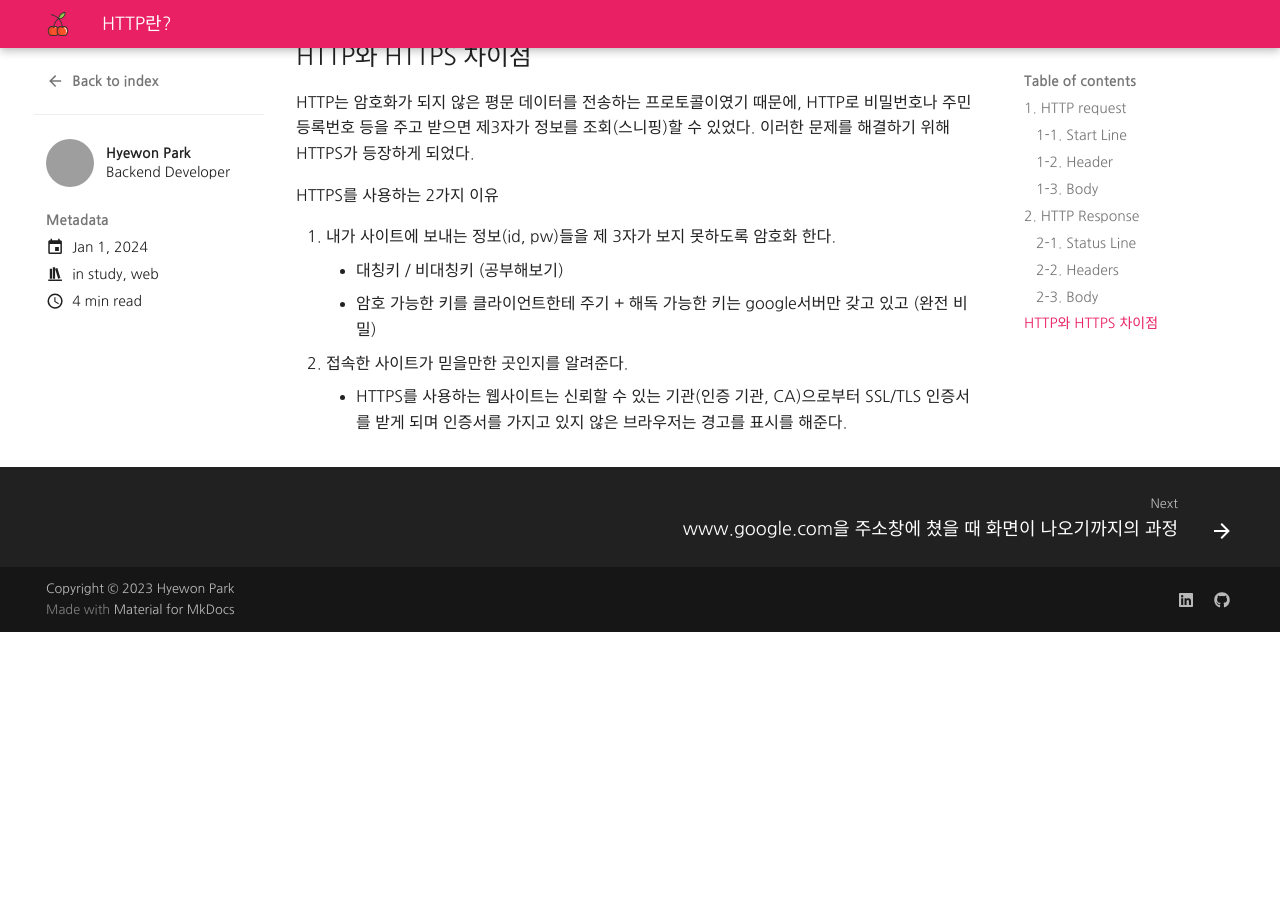
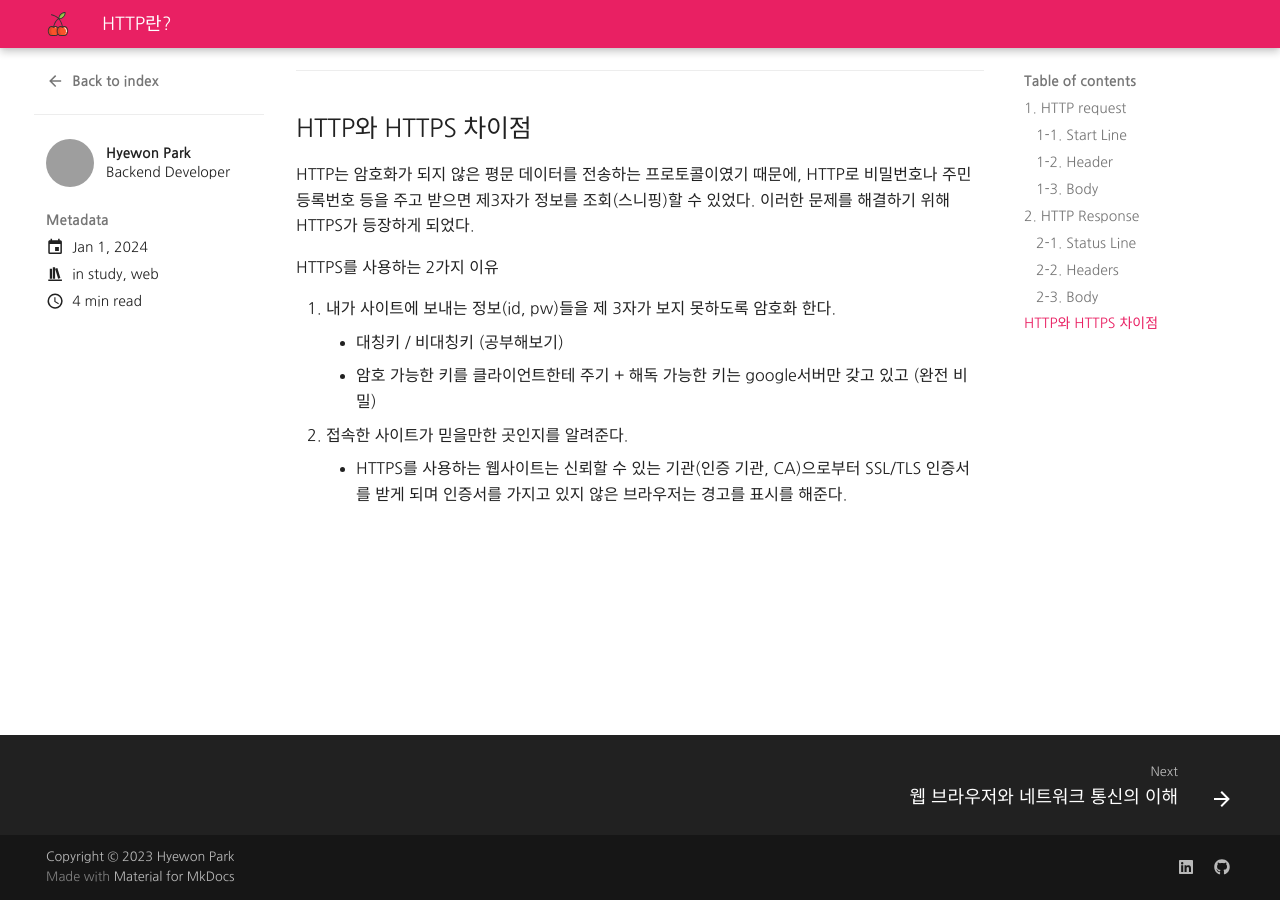
Before and after one commit to cherryJubilee/blog, an MkDocs documentation site: the page built from docs/blog/posts/web-study.md, in a window 1280 px wide and 900 px high, scrolled down 3240 px. Built offline with MkDocs 1.6.1 and Material for MkDocs 9.7.7, drawn with Linux system fonts in a browser that asks for light colours; before the commit the page ends 3872 px from its top, so only the background shows below that; some of the changed text lies outside the part shown; grey boxes are pictures that could not be loaded.

Commit message:
fix 240102 study

````diff
--- a/docs/blog/posts/web-study-google.md
+++ b/docs/blog/posts/web-study-google.md
@@ -7,19 +7,20 @@
   - study
   - web
 ---
-# www.google.com을 주소창에 쳤을 때 화면이 나오기까지의 과정
+# 웹 브라우저와 네트워크 통신의 이해
 <!-- more -->
+## www.google.com을 주소창에 쳤을 때 화면이 나오기까지의 과정
 
-1. 사용자가 브라우저에 URL([www.google.com](http://www.google.com/) )를 입력한다. <span style="background-color:#fff5b1"> HTTP request message </span> 를 생성한다.
+1. 사용자가 브라우저에 URL([www.google.com](http://www.google.com/) )를 입력한다. HTTP request message를 생성한다.
 2. IP 주소를 알아야 전송을 할 수 있으므로, DNS lookup을 통해 해당 domain의 server의 IP주소를 알아낸다.
 3. 반환된 IP 주소(google의 server IP)로 HTTP 요청 메시지(request message) 전송 요청한다.
     - 생성된  HTTP 요청 메시지(request message)를 TCP/IP층에 전달한다.
     - HTTP 요청 메시지에 헤더(TCP + IP)를 추가해서 TCP/IP패킷을 생성한다.
 4. 패킷은 전기신호로 랜선을 통해 네트워크로 전송되고, 목적하는 google 서버에  전기적인 신호로 도달한다.
-5. google 서버에 도착한 패킷은 encapsulation ↔ decapsulation를 통해 메시지를 복원하고(http 데이터만 남게 된다), 서버의 어플리케이션(tomcat 등)으로 보낸다.
-6. 서버 어플리케이션은 요청 메시지에 대한 response data를 가지고 HTTP응답 메시지( response message)를 생성한다.
+5. google 서버에 도착한 패킷은 decapsulation(↔ encapsulation)를 통해 메시지를 복원하고(http 데이터만 남게 된다), 서버의 어플리케이션(tomcat 등)으로 보낸다.
+6. 서버 어플리케이션은 요청 메시지에 대한 response data를 가지고 HTTP응답 메시지(response message)를 생성한다.
 7. HTTP 응답 메시지를 전달 받은 방식 그대로 client IP로 전송한다.
-8. HTTP response message에 담긴 데이터를 토대로 웹브라우저에서  HTML 렌더링을 하여 모니터에 google화면 보여진다.
+8. HTTP response message에 담긴 데이터를 토대로 웹브라우저에서 HTML 렌더링을 하여 모니터에 google화면 보여진다.
 ---
 
 ## 🍏 OSI 7계층
--- a/docs/blog/posts/web-study.md
+++ b/docs/blog/posts/web-study.md
@@ -28,6 +28,9 @@
 - **HTTP 메소드**: 요청의 의도를 담고 있는 GET, POST, PUT, DELETE 등이 있다.
 - **Request target**: HTTP Request가 전송되는 목표 주소입니다.
 - **HTTP version**: version에 따라 Request 메시지 구조나 데이터가 다를 수 있어서 version을 명시한다.
+```
+GET / search?q=hello&hi-ko HTTP/1.1
+```
 
 ### 1-2. Header
 
@@ -102,3 +105,12 @@
     - 암호 가능한 키를 클라이언트한테 주기 + 해독 가능한 키는 google서버만 갖고 있고 (완전 비밀)
 2. 접속한 사이트가 믿을만한 곳인지를 알려준다.
     - HTTPS를 사용하는 웹사이트는 신뢰할 수 있는 기관(인증 기관, CA)으로부터 SSL/TLS 인증서를 받게 되며 인증서를 가지고 있지 않은 브라우저는 경고를 표시를 해준다.
+
+
+<br>
+<br>
+<br>
+<br>
+<br>
+<br>
+<br>
````
Also changed, not shown: site/blog/index.html, 1 other file.
